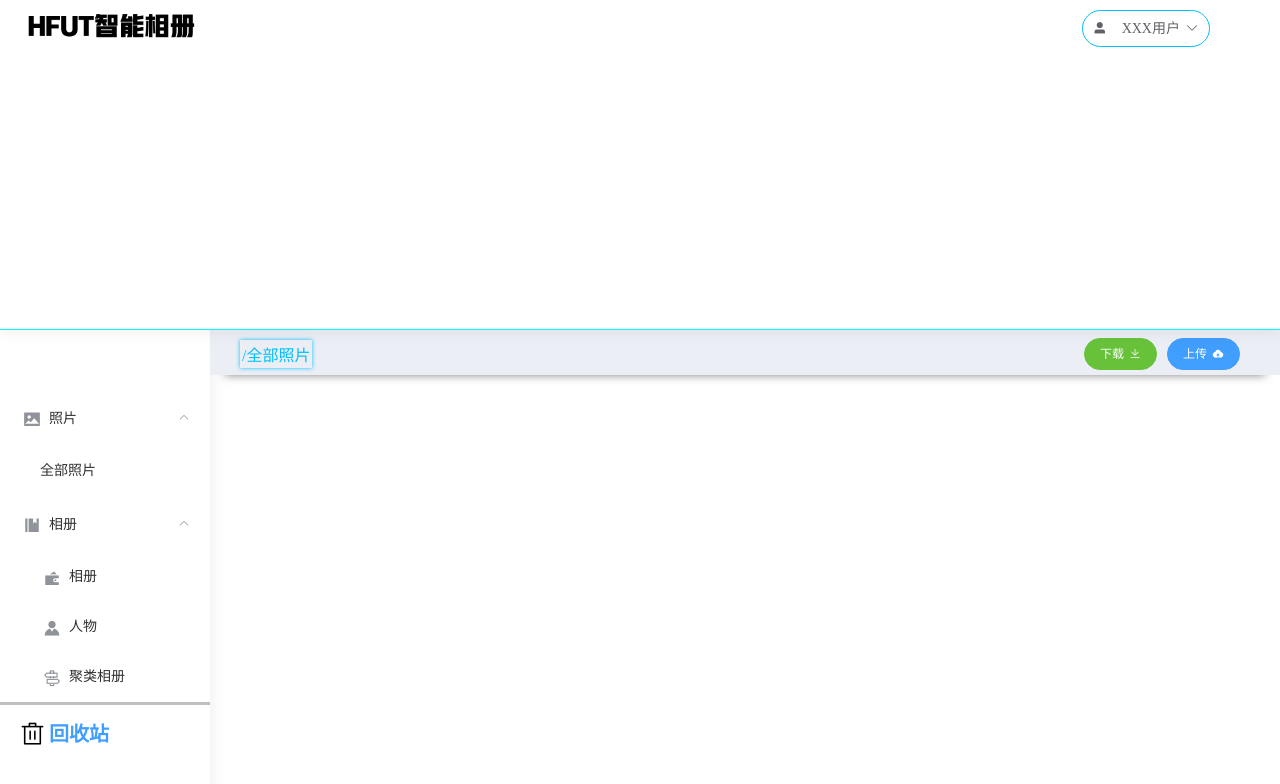
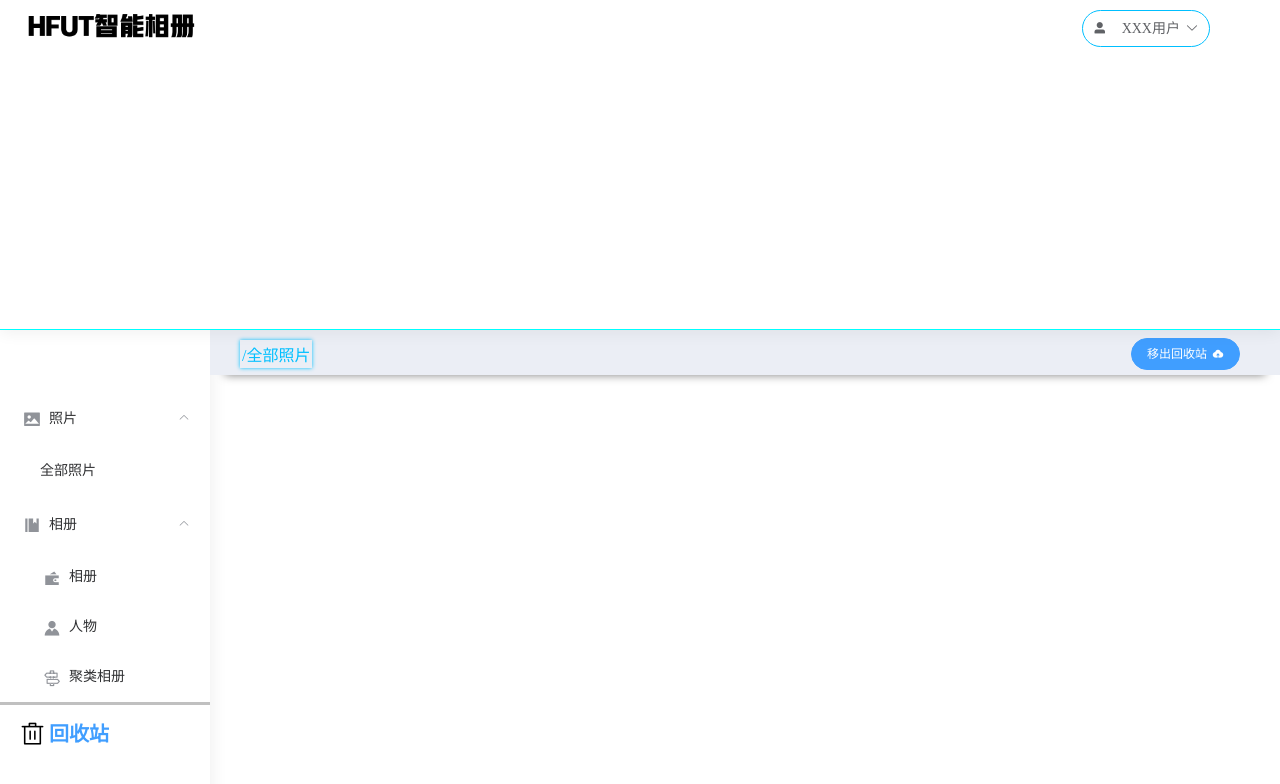
Before and after one commit to mhl222/----, a Vue app: page /index/recyclebin in a window 1280 px wide. Shown: the top 784 px of the page. Built offline with nearby package versions, Linux system fonts and the light colour scheme; sample sign-in values are in the browser's storage.

Commit message:
页面修改

```diff
--- a/src/components/Recycle_bin.vue
+++ b/src/components/Recycle_bin.vue
@@ -4,32 +4,10 @@
 			<el-row>
 				<el-col :span="12" style="height: 50px;"><span class="display_tit">/全部照片</span></el-col>
 				<el-col :span="12" style="height: 50px;">
-					<div class="display_upload">
-						<el-button type="success" size="small" round @click='downloadImg'>下载<i
-								class="el-icon-download el-icon--right"></i></el-button>
+          <div class="display_upload">
+            <el-button type="primary" size="small" round >移出回收站<i class="el-icon-upload el-icon--right"></i></el-button>
+          </div>
 
-						<el-button type="primary" size="small" round @click="centerDialogVisible = true">上传<i
-								class="el-icon-upload el-icon--right"></i></el-button>
-
-						<el-dialog title="上传" v-model="centerDialogVisible" width="30%" center>
-
-							<el-upload class="upload-demo" ref="upload" action="" :on-remove="handleRemove"
-								:file-list="fileList" :on-preview=" handlePreview" :http-request="uploadFile"
-								:auto-upload="false">
-								<template #trigger>
-									<el-button size="small" type="primary">选取文件</el-button>
-								</template>
-								<el-button style="margin-left: 10px;" size="small" type="success" @click="submitUpload">
-									上传到服务器</el-button>
-								<template #tip>
-									<div class="el-upload__tip">
-										只能上传 jpg/png 文件，且不超过 500kb
-									</div>
-								</template>
-							</el-upload>
-
-						</el-dialog>
-					</div>
 				</el-col>
 			</el-row>
 		</el-header>
@@ -51,7 +29,3 @@ export default {
 <style>
 
 </style>
-vue{
-
-
-}
```
